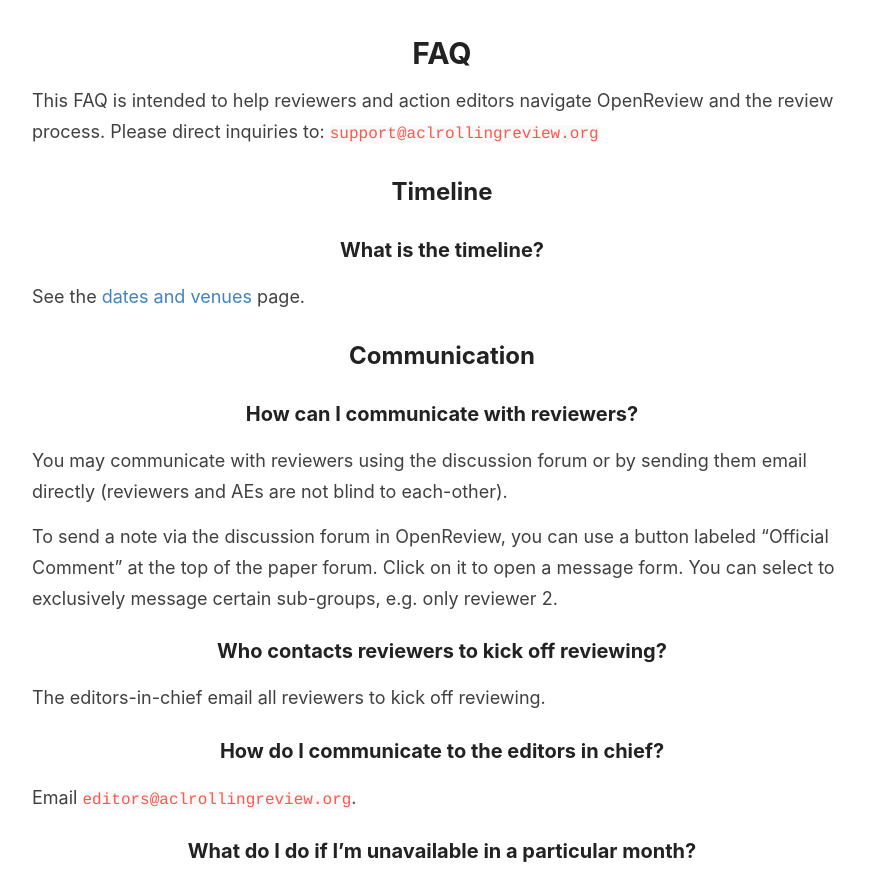
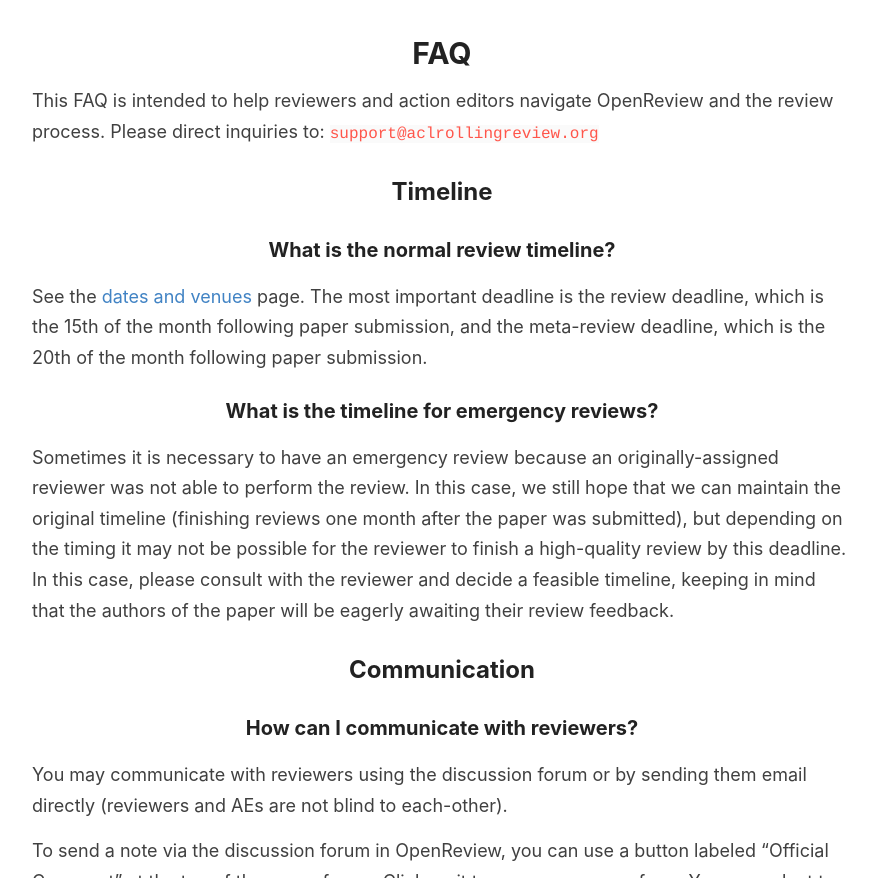
Before and after one commit to amitmerchant1990/reverie, a Jekyll site: the page built from aes.md, in a window 1280 px wide and 900 px high, scrolled down 1760 px, cut to the strip 22-900 px from the top of the window. Shown: the whole strip, without its empty margins (198-1073 px from the left). Built offline with Jekyll 4.4.1, drawn with Linux system fonts in a browser that asks for light colours.

Commit message:
Updated FAQ

```diff
--- a/aes.md
+++ b/aes.md
@@ -35,9 +35,14 @@
 
 ## Timeline
 
-### What is the timeline?
+### What is the normal review timeline?
+See the [dates and venues](/dates) page.
+The most important deadline is the review deadline, which is the 15th of the month following paper submission, and the meta-review deadline, which is the 20th of the month following paper submission.
 
-See the [dates and venues](/dates) page.
+### What is the timeline for emergency reviews?
+Sometimes it is necessary to have an emergency review because an originally-assigned reviewer was not able to perform the review.
+In this case, we still hope that we can maintain the original timeline (finishing reviews one month after the paper was submitted), but depending on the timing it may not be possible for the reviewer to finish a high-quality review by this deadline.
+In this case, please consult with the reviewer and decide a feasible timeline, keeping in mind that the authors of the paper will be eagerly awaiting their review feedback.
 
 ## Communication
 
```
Also changed, not shown: reviewers.md (+7 -1 lines).
